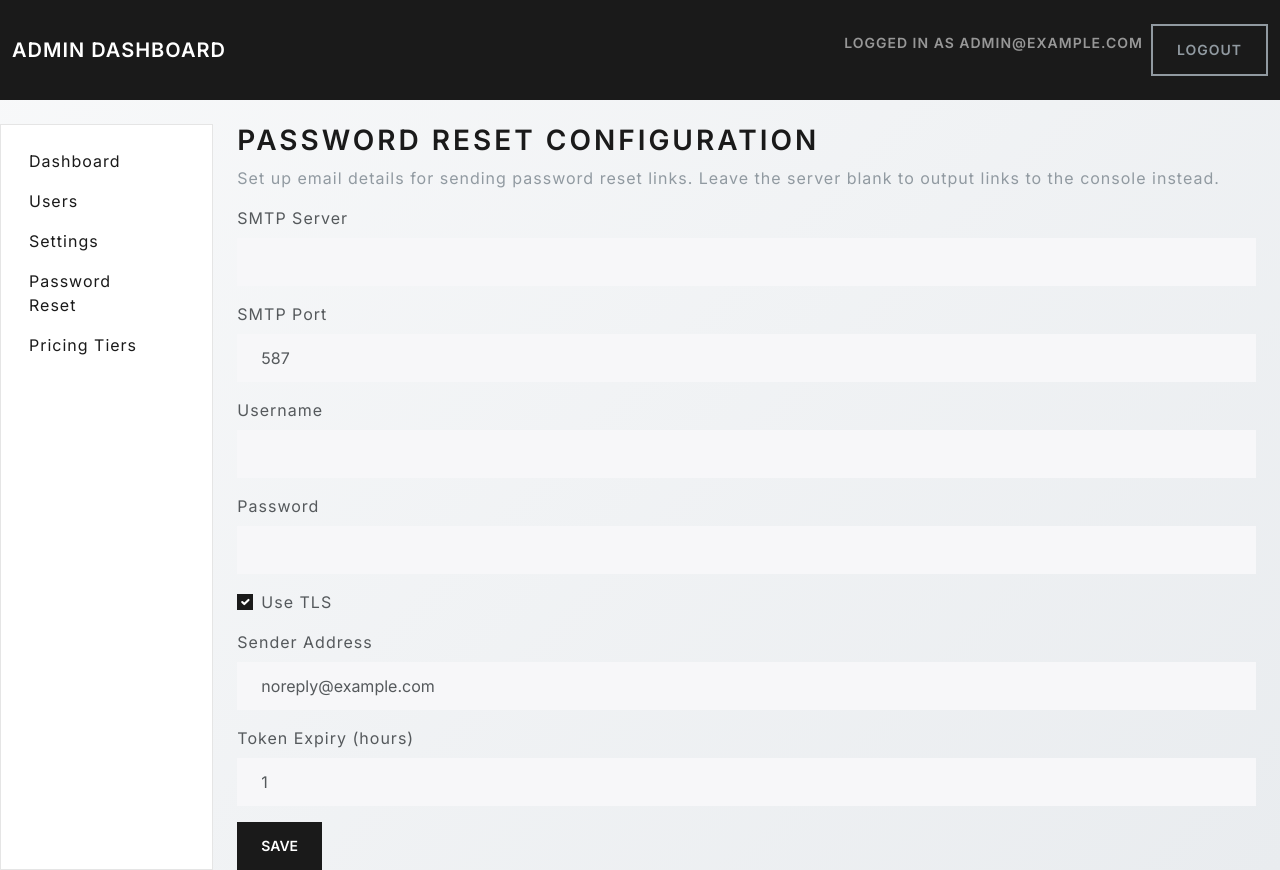
After one commit to aboldguess/QRickLinks, a Flask app: page /admin/password_settings in a window 1280 px wide. The commit adds this page. Run offline with Flask 3, Linux system fonts and the light colour scheme; a user stored in the database is signed in; some libraries are stand-ins or nearby versions.

Commit message:
Add email-based password reset

```diff
--- a/app.py
+++ b/app.py
@@ -198,6 +198,15 @@ class Setting(db.Model):
     analytics_limit = db.Column(db.Integer, default=100)
     # Number of custom slugs free users may choose each month
     custom_slugs_limit = db.Column(db.Integer, default=5)
+    # SMTP server used for password reset emails
+    smtp_server = db.Column(db.String(120), default='')
+    smtp_port = db.Column(db.Integer, default=587)
+    smtp_username = db.Column(db.String(120), default='')
+    smtp_password = db.Column(db.String(120), default='')
+    smtp_use_tls = db.Column(db.Boolean, default=True)
+    smtp_sender = db.Column(db.String(120), default='noreply@example.com')
+    # Token expiry time in hours for password reset links
+    reset_token_hours = db.Column(db.Integer, default=1)
 
 
 class Payment(db.Model):
@@ -444,6 +453,37 @@ def get_settings() -> Setting:
         db.session.add(settings)
         db.session.commit()
     return settings
+
+# --------------------------------------------------------------
+# Password reset email helper
+# --------------------------------------------------------------
+def send_reset_email(to_email: str, reset_link: str) -> None:
+    """Send the reset link to ``to_email`` using configured SMTP settings."""
+    settings = get_settings()
+    # If the SMTP server is not configured, print the link to the console
+    if not settings.smtp_server:
+        print(f'Reset link for {to_email}: {reset_link}')
+        return
+
+    from email.message import EmailMessage
+    import smtplib
+
+    msg = EmailMessage()
+    msg['Subject'] = 'QRickLinks Password Reset'
+    msg['From'] = settings.smtp_sender
+    msg['To'] = to_email
+    msg.set_content(f'Click the link below to reset your password:\n{reset_link}')
+
+    try:
+        with smtplib.SMTP(settings.smtp_server, settings.smtp_port, timeout=10) as server:
+            if settings.smtp_use_tls:
+                server.starttls()
+            if settings.smtp_username:
+                server.login(settings.smtp_username, settings.smtp_password)
+            server.send_message(msg)
+    except Exception as exc:  # pragma: no cover - best effort logging
+        print('Failed to send reset email:', exc)
+        print(f'Reset link for {to_email}: {reset_link}')
 
 # Map premium features to their Setting quota and User usage fields
 FEATURE_LIMIT_FIELDS = {
@@ -642,9 +682,10 @@ def forgot_password():
         user = User.query.filter_by(email=email).first()
         if user:
             token = serializer.dumps(user.id)
+            # Build a fully-qualified URL for the reset link
             reset_link = url_for('reset_password', token=token, _external=True)
-            # In lieu of an email server, output the link to the console
-            print(f'Reset link for {email}: {reset_link}')
+            # Send the email or print the link if SMTP is not configured
+            send_reset_email(email, reset_link)
         flash('If that email exists, a reset link has been sent.')
         return redirect(url_for('login'))
     return render_template('forgot_password.html')
@@ -654,7 +695,9 @@ def forgot_password():
 def reset_password(token: str):
     """Allow the user to set a new password via a signed token."""
     try:
-        user_id = serializer.loads(token, max_age=3600)
+        # Convert the admin-configured hours into seconds for ``itsdangerous``
+        expiry = get_settings().reset_token_hours * 3600
+        user_id = serializer.loads(token, max_age=expiry)
     except Exception:
         flash('Invalid or expired reset token')
         return redirect(url_for('login'))
@@ -897,6 +940,25 @@ def admin_settings():
     return render_template('admin_settings.html', settings=settings)
 
 
+@app.route('/admin/password_settings', methods=['GET', 'POST'])
+@admin_required
+def admin_password_settings():
+    """Configure SMTP details for password reset emails."""
+    settings = get_settings()
+    if request.method == 'POST':
+        settings.smtp_server = request.form['smtp_server']
+        settings.smtp_port = int(request.form['smtp_port'])
+        settings.smtp_username = request.form['smtp_username']
+        settings.smtp_password = request.form['smtp_password']
+        settings.smtp_use_tls = 'smtp_use_tls' in request.form
+        settings.smtp_sender = request.form['smtp_sender']
+        settings.reset_token_hours = int(request.form['reset_token_hours'])
+        db.session.commit()
+        flash('Email settings updated')
+        return redirect(url_for('admin_dashboard'))
+    return render_template('admin_password_settings.html', settings=settings)
+
+
 @app.route('/admin/users')
 @admin_required
 def admin_users():
@@ -1492,6 +1554,13 @@ def initialize_database() -> None:
             'logo_embedding_limit': 'INTEGER DEFAULT 1',
             'analytics_limit': 'INTEGER DEFAULT 100',
             'custom_slugs_limit': 'INTEGER DEFAULT 5',
+            'smtp_server': "VARCHAR(120) DEFAULT ''",
+            'smtp_port': 'INTEGER DEFAULT 587',
+            'smtp_username': "VARCHAR(120) DEFAULT ''",
+            'smtp_password': "VARCHAR(120) DEFAULT ''",
+            'smtp_use_tls': 'BOOLEAN DEFAULT 1',
+            'smtp_sender': "VARCHAR(120) DEFAULT 'noreply@example.com'",
+            'reset_token_hours': 'INTEGER DEFAULT 1',
         }
         added_setting_cols = False
         for column, ddl in setting_map.items():
--- a/templates/admin_base.html
+++ b/templates/admin_base.html
@@ -26,6 +26,7 @@
         <li class="nav-item"><a class="nav-link" href="{{ url_for('admin_dashboard') }}">Dashboard</a></li>
         <li class="nav-item"><a class="nav-link" href="{{ url_for('admin_users') }}">Users</a></li>
         <li class="nav-item"><a class="nav-link" href="{{ url_for('admin_settings') }}">Settings</a></li>
+        <li class="nav-item"><a class="nav-link" href="{{ url_for('admin_password_settings') }}">Password Reset</a></li>
         <li class="nav-item"><a class="nav-link" href="{{ url_for('admin_tiers') }}">Pricing Tiers</a></li>
       </ul>
     </nav>
--- /dev/null
+++ b/templates/admin_password_settings.html
@@ -0,0 +1,37 @@
+{% extends 'admin_base.html' %}
+{% block content %}
+<h2>Password Reset Configuration</h2>
+<p class="text-muted">Set up email details for sending password reset links. Leave the server blank to output links to the console instead.</p>
+<form method="post">
+  <input type="hidden" name="csrf_token" value="{{ csrf_token() }}">
+  <div class="mb-3">
+    <label for="smtp_server" class="form-label">SMTP Server</label>
+    <input type="text" class="form-control" id="smtp_server" name="smtp_server" value="{{ settings.smtp_server }}">
+  </div>
+  <div class="mb-3">
+    <label for="smtp_port" class="form-label">SMTP Port</label>
+    <input type="number" class="form-control" id="smtp_port" name="smtp_port" value="{{ settings.smtp_port }}">
+  </div>
+  <div class="mb-3">
+    <label for="smtp_username" class="form-label">Username</label>
+    <input type="text" class="form-control" id="smtp_username" name="smtp_username" value="{{ settings.smtp_username }}">
+  </div>
+  <div class="mb-3">
+    <label for="smtp_password" class="form-label">Password</label>
+    <input type="password" class="form-control" id="smtp_password" name="smtp_password" value="{{ settings.smtp_password }}">
+  </div>
+  <div class="form-check mb-3">
+    <input class="form-check-input" type="checkbox" id="smtp_use_tls" name="smtp_use_tls" {% if settings.smtp_use_tls %}checked{% endif %}>
+    <label class="form-check-label" for="smtp_use_tls">Use TLS</label>
+  </div>
+  <div class="mb-3">
+    <label for="smtp_sender" class="form-label">Sender Address</label>
+    <input type="email" class="form-control" id="smtp_sender" name="smtp_sender" value="{{ settings.smtp_sender }}">
+  </div>
+  <div class="mb-3">
+    <label for="reset_token_hours" class="form-label">Token Expiry (hours)</label>
+    <input type="number" class="form-control" id="reset_token_hours" name="reset_token_hours" value="{{ settings.reset_token_hours }}" min="1">
+  </div>
+  <button type="submit" class="btn btn-primary">Save</button>
+</form>
+{% endblock %}
```
Also changed, not shown: README.md.
